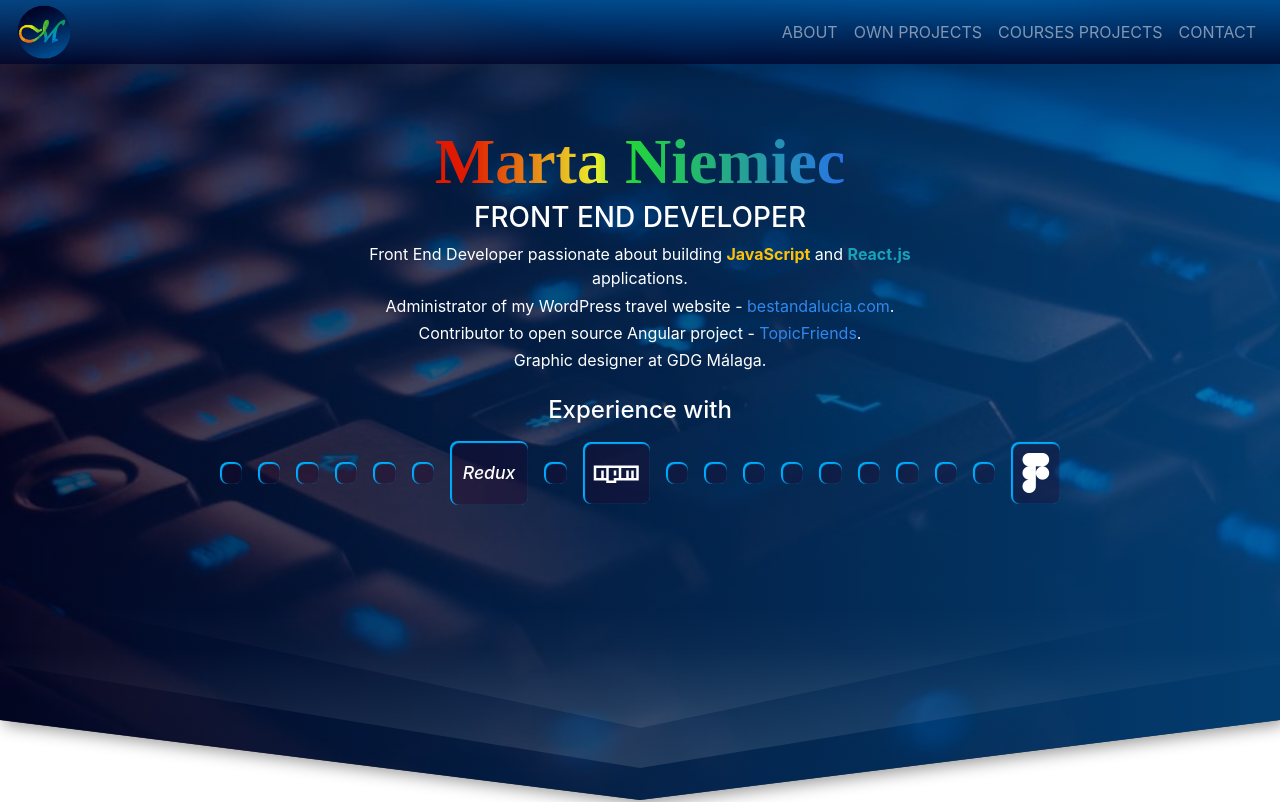
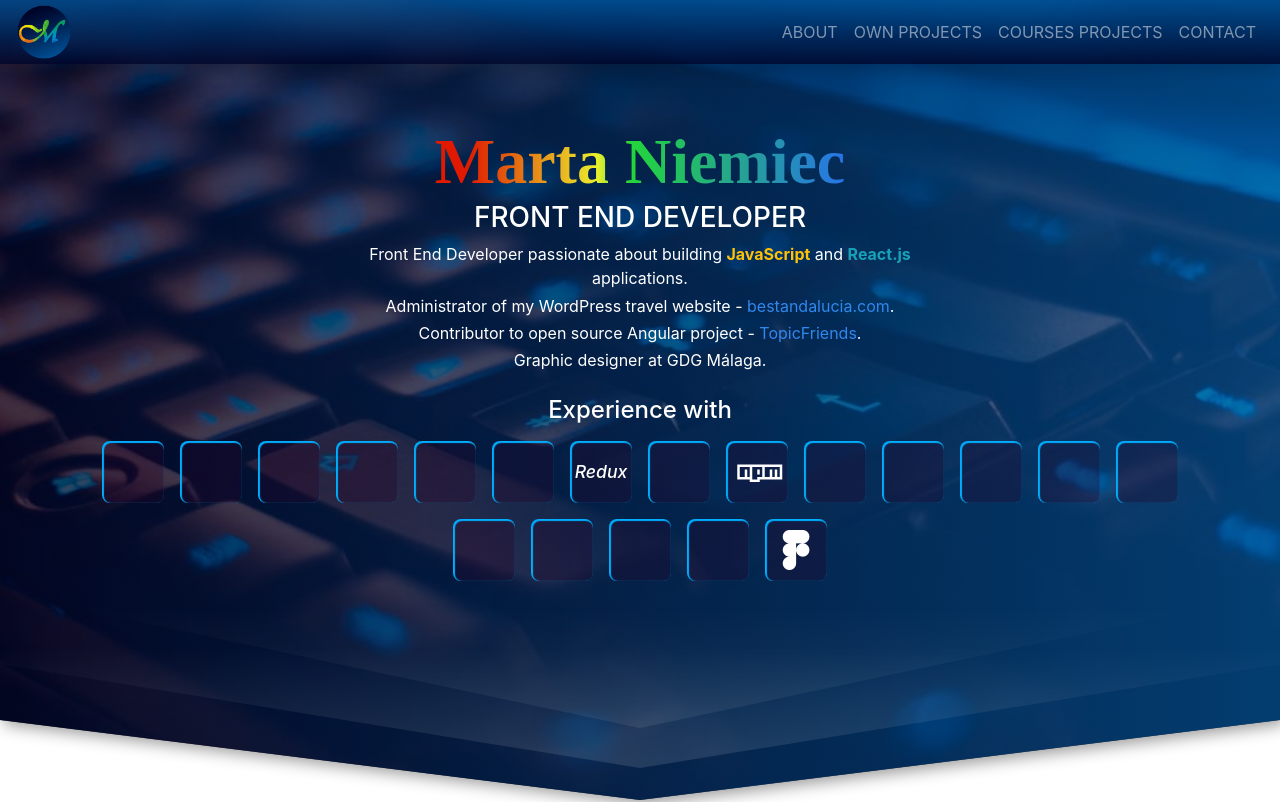
Before and after one commit to MartaNiemiec/Current-Portfolio, a React (Create React App) app: page / in a window 1280 px wide. Shown: the top 802 px of the page. Built offline with nearby package versions, Linux system fonts and the light colour scheme; some icons are missing; a web font is replaced by a local one.

Commit message:
change twitter icon in footer and icon sizes in header

```diff
--- a/src/components/Footer/Footer.js
+++ b/src/components/Footer/Footer.js
@@ -28,7 +28,7 @@ const projects = (props) => {
                       <li className={`list-inline-item `}>
                         <a href="https://twitter.com/Marta_Niemiec"
                           className={`btn-floating btn-dribbble ${classes.Footer__socialIcon}`}>
-                          <i className="fab fa-github"></i>
+                          <i className="fab fa-twitter"></i>
                         </a>
                       </li>
                     </ul>
--- a/src/components/Header/Header.js
+++ b/src/components/Header/Header.js
@@ -35,7 +35,7 @@ const Header = (props) => {
                     <i className={`${classes.Jumbo__icon} devicon-bootstrap-plain`}></i>
                     <i className={`${classes.Jumbo__icon} devicon-javascript-plain`}></i>
                     <i className={`${classes.Jumbo__icon} devicon-react-original-wordmark`}></i>
-                    <i className={classes.Jumbo__icon} style={{fontSize: "1.1rem", padding: "1.35rem .8rem"}}>Redux</i>
+                    <i className={`${classes.Jumbo__icon} ${classes.Jumbo__redux}`}>Redux</i>
                     <i className={`${classes.Jumbo__icon} devicon-angularjs-plain`}></i>
                     <i className={`${classes.Jumbo__icon} fab fa-npm`}></i>
                     <i className={`${classes.Jumbo__icon} devicon-webpack-plain-wordmark`}></i>
--- a/src/components/Header/Header.module.scss
+++ b/src/components/Header/Header.module.scss
@@ -59,7 +59,7 @@
 
   &__name {
     font-family: 'Vivaldi Italic';
-    background-image: linear-gradient(to right, #df1a00 10%,#ecef2d 40%,#22d63a 48%,#286ef1 100%);;
+    background-image: linear-gradient(to right, #df1a00 10%,#ecef2d 40%,#22d63a 48%,#286ef1 100%);
     -webkit-background-clip: text;
     -webkit-text-fill-color: transparent;
     font-weight: bolder;
@@ -75,8 +75,24 @@
   &__icon {
     padding: .7rem;
     margin: .5rem;
+    width: 62px;
+    height: 62px;
     background-color: rgba(40, 0, 37, 0.3);
     border-radius: 8px;
     box-shadow:inset 1px 1px 1px 1px rgb(0, 174, 255);
+    @media (max-width: 420px) {
+      width: 54px;
+      height: 54px;
+    }
+  }
+
+  &__redux {
+    font-size: 1.1rem;
+    display: flex;
+    align-items: center;
+    justify-content: center;
+    @media (max-width: 420px) {
+      font-size: .9rem;
+    }
   }
 }
--- a/src/components/Projects/Projects.js
+++ b/src/components/Projects/Projects.js
@@ -5,7 +5,7 @@ import { Container } from 'reactstrap';
 const projects = (props) => {
   return (
     <div id={props.projectsId} className={`w-100 ${props.bgColor}`}>
-      <Container className="pb-5 pt-5 pr-0 pl-0" style={{overflow: "hidden"}}>
+      <Container className="pb-3 pt-3 pr-0 pl-0" style={{overflow: "hidden"}}>
           <h1 className={`text-secondary text-center font-weight-bolder mb-4 Projects__title ${classes.Projects__title}`}>{props.projectsTitle}</h1>
             <div className="mb-4 d-flex flex-wrap justify-content-center">
           {props.projects}
```
Also changed, not shown: 1 other file (tests, documents, lock files or other folders).
